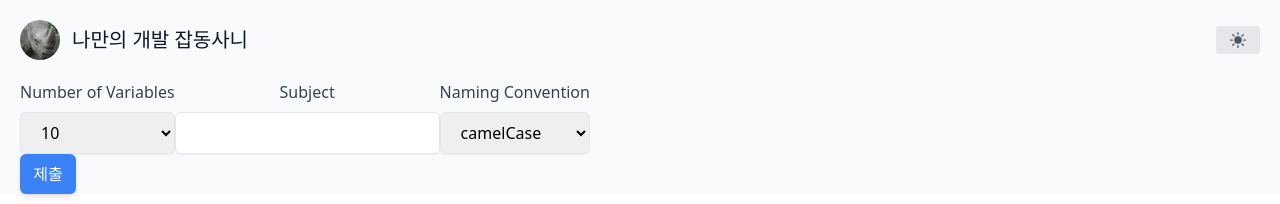
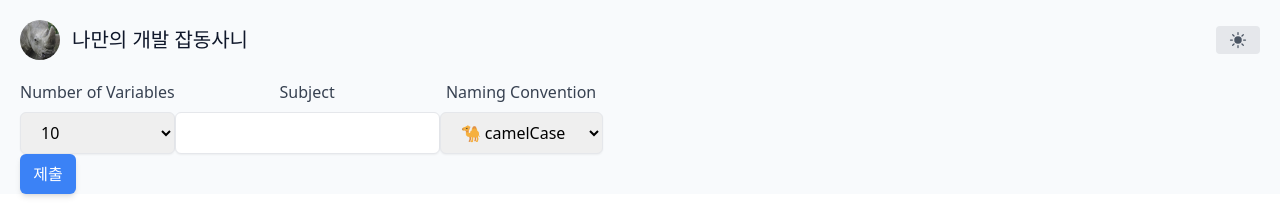
Before and after one commit to rhino-ty/VarGen, a Next.js app: page / in a window 1280 px wide. Shown: the top 204 px of the page. Built offline with nearby package versions, Linux system fonts and the light colour scheme.

Commit message:
feat: 드롭다운 메뉴에 각 기호 추가

```diff
--- a/src/components/PromptInput.tsx
+++ b/src/components/PromptInput.tsx
@@ -82,9 +82,9 @@ export default function PromptInput() {
               onChange={handleNamingConventionChange}
               className="px-4 py-2 border rounded-md shadow-sm focus:outline-none focus:ring-blue-500 focus:border-blue-500"
             >
-              <option value="camelCase">camelCase</option>
-              <option value="PascalCase">PascalCase</option>
-              <option value="snake_case">snake_case</option>
+              <option value="camelCase">🐪 camelCase</option>
+              <option value="PascalCase">⚙️ PascalCase</option>
+              <option value="snake_case">🐍 snake_case</option>
             </select>
           </div>
         </div>
```
